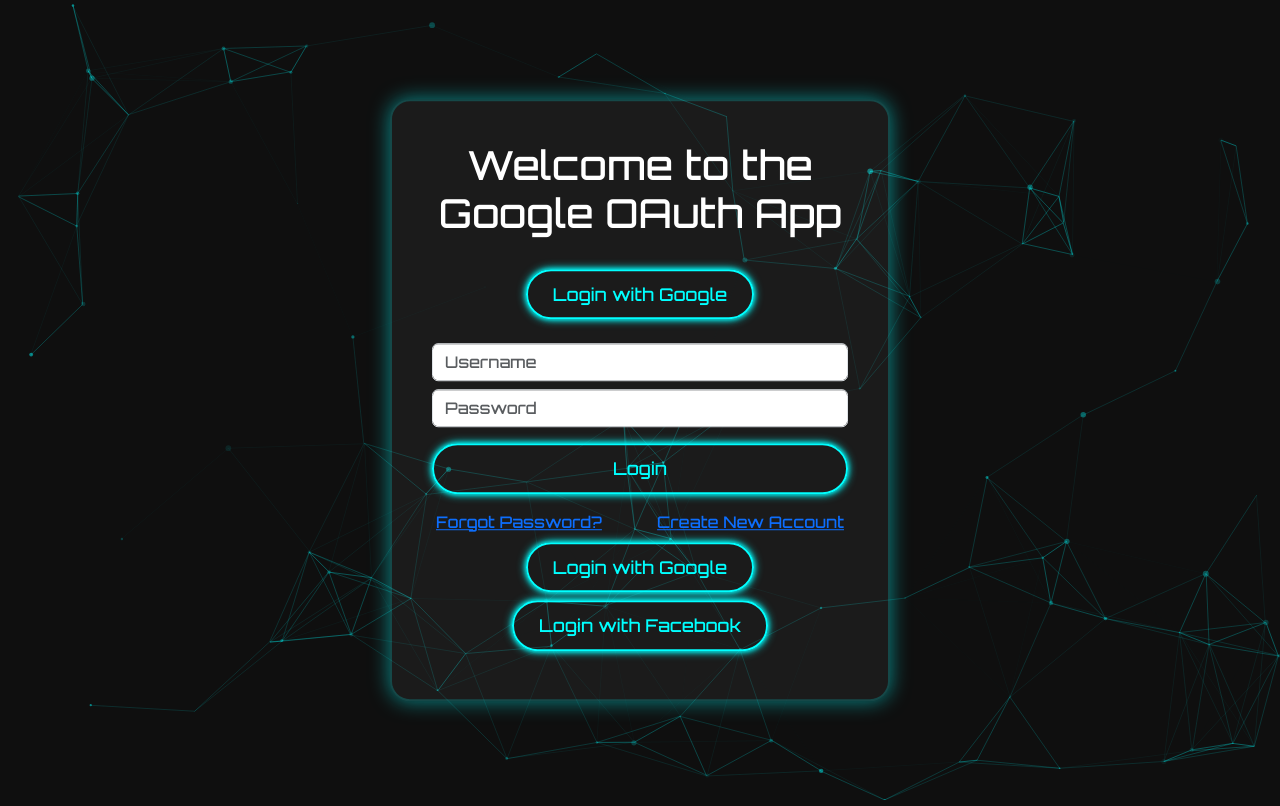
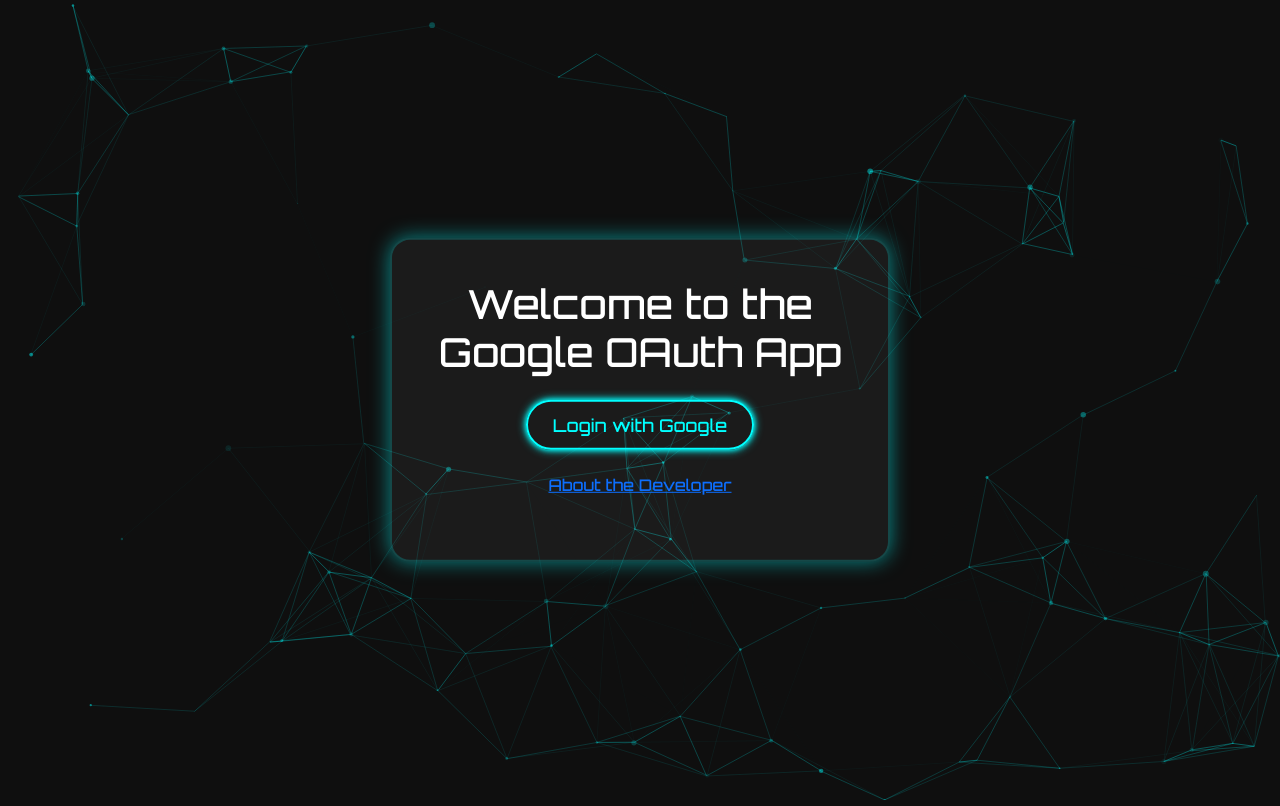
Before and after one commit to markvincentbuison/tunnercasinoonline, a Flask app: page / in a window 1280 px wide. Run offline with Flask 3, Linux system fonts and the light colour scheme.

Commit message:
Updated login UI or backend

```diff
--- a/app/templates/index.html
+++ b/app/templates/index.html
@@ -7,41 +7,95 @@
   <link href="https://fonts.googleapis.com/css2?family=Orbitron:wght@500&display=swap" rel="stylesheet">
   <link href="{{ url_for('static', filename='css/index.css') }}" rel="stylesheet" />
   <link rel="icon" type="image/x-icon" href="{{ url_for('static', filename='favicon/favicon.ico') }}"/>
-  <!-- FontAwesome for Facebook Icon -->
-<link rel="stylesheet" href="https://cdnjs.cloudflare.com/ajax/libs/font-awesome/5.15.4/css/all.min.css">
-
 
   <!-- Particles.js CDN -->
   <script src="https://cdn.jsdelivr.net/npm/particles.js@2.0.0/particles.min.js"></script>
+
+  <style>
+    /* Custom style for modal text */
+    .modal-body p {
+      color: black;  /* Set the text color to black */
+    }
+
+    .details-text {
+      font-size: 1rem;
+      color: black;
+      text-align: center;
+      margin-top: 10px;
+    }
+
+    .contact-info {
+      font-size: 1rem;
+      color: black;
+      text-align: center;
+      margin-top: 15px;
+    }
+
+    .contact-info a {
+      color: #007bff;
+      text-decoration: none;
+    }
+
+    .contact-info a:hover {
+      text-decoration: underline;
+    }
+  </style>
 </head>
 <body>
 
+  <!-- Particles background -->
   <div id="particles-js"></div>
 
+  <!-- Main Content -->
   <div class="neon-box text-center">
     <h1>Welcome to the Google OAuth App</h1>
 
-    <!-- Google Login (unchanged) -->
-    <a href="/login"><button class="btn btn-neon my-2">Login with Google</button></a>
+    <!-- Google Login Button -->
+    <a href="/login"><button class="btn btn-neon">Login with Google</button></a>
 
-    <!-- Username/Password Login -->
-    <form action="/login_user" method="POST" class="mt-3">
-      <input type="text" name="username" class="form-control neon-input my-2" placeholder="Username" required>
-      <input type="password" name="password" class="form-control neon-input my-2" placeholder="Password" required>
-      <button type="submit" class="btn btn-neon w-100 my-2">Login</button>
-    </form>
-
-    <!-- Links -->
-    <div class="d-flex justify-content-between my-2 px-1">
-      <a href="/forgot-password" class="text-neon">Forgot Password?</a>
-      <a href="/signup" class="text-neon">Create New Account</a>
-    </div>
-
-    <!-- Facebook Login -->
-    <a href="/login"><button class="btn btn-neon">Login with Google</button></a>
-    <a href="/login/facebook"><button class="btn btn-neon facebook-btn my-2">Login with Facebook</button></a>
+    <!-- Modal trigger button -->
+    <button class="btn btn-link my-3" data-bs-toggle="modal" data-bs-target="#developerModal">About the Developer</button>
   </div>
 
+  <!-- Modal: Developer Info -->
+  <div class="modal fade" id="developerModal" tabindex="-1" aria-labelledby="developerModalLabel" aria-hidden="true">
+    <div class="modal-dialog">
+      <div class="modal-content">
+        <div class="modal-header">
+          <h5 class="modal-title" id="developerModalLabel">Developer Information</h5>
+          <button type="button" class="btn-close" data-bs-dismiss="modal" aria-label="Close"></button>
+        </div>
+        <div class="modal-body">
+          <p>This project was developed by:</p>
+          <p><strong>Mark Vincent DELOS SANTOS Buison</strong></p>
+          <!-- App Description inside the modal -->
+          <p class="details-text">
+            This application allows you to sign in easily using your Google account.
+            <br>
+            Enjoy seamless authentication and secure access to our services.
+          </p>
+          <!-- GitHub link -->
+          <p class="details-text">
+            GitHub Repository: <a href="https://github.com/markvincentbuison/Google-Test-Signin" target="_blank">Google Test Signin</a>
+          </p>
+          <!-- Freelance Info -->
+          <p class="contact-info">
+            I'm a new freelance web developer and I'm available for any projects.
+            <br>
+            You can contact me via email: <a href="mailto:markvincentbuison@gmail.com">markvincentbuison@gmail.com</a>
+          </p>
+        </div>
+        <div class="modal-footer">
+          <button type="button" class="btn btn-secondary" data-bs-dismiss="modal">Close</button>
+        </div>
+      </div>
+    </div>
+  </div>
+
+  <!-- JavaScript Libraries -->
+  <script src="https://cdn.jsdelivr.net/npm/@popperjs/core@2.11.6/dist/umd/popper.min.js"></script>
+  <script src="https://cdn.jsdelivr.net/npm/bootstrap@5.3.2/dist/js/bootstrap.min.js"></script>
   <script src="{{ url_for('static', filename='js/index.js') }}"></script>
+
 </body>
 </html>
```
